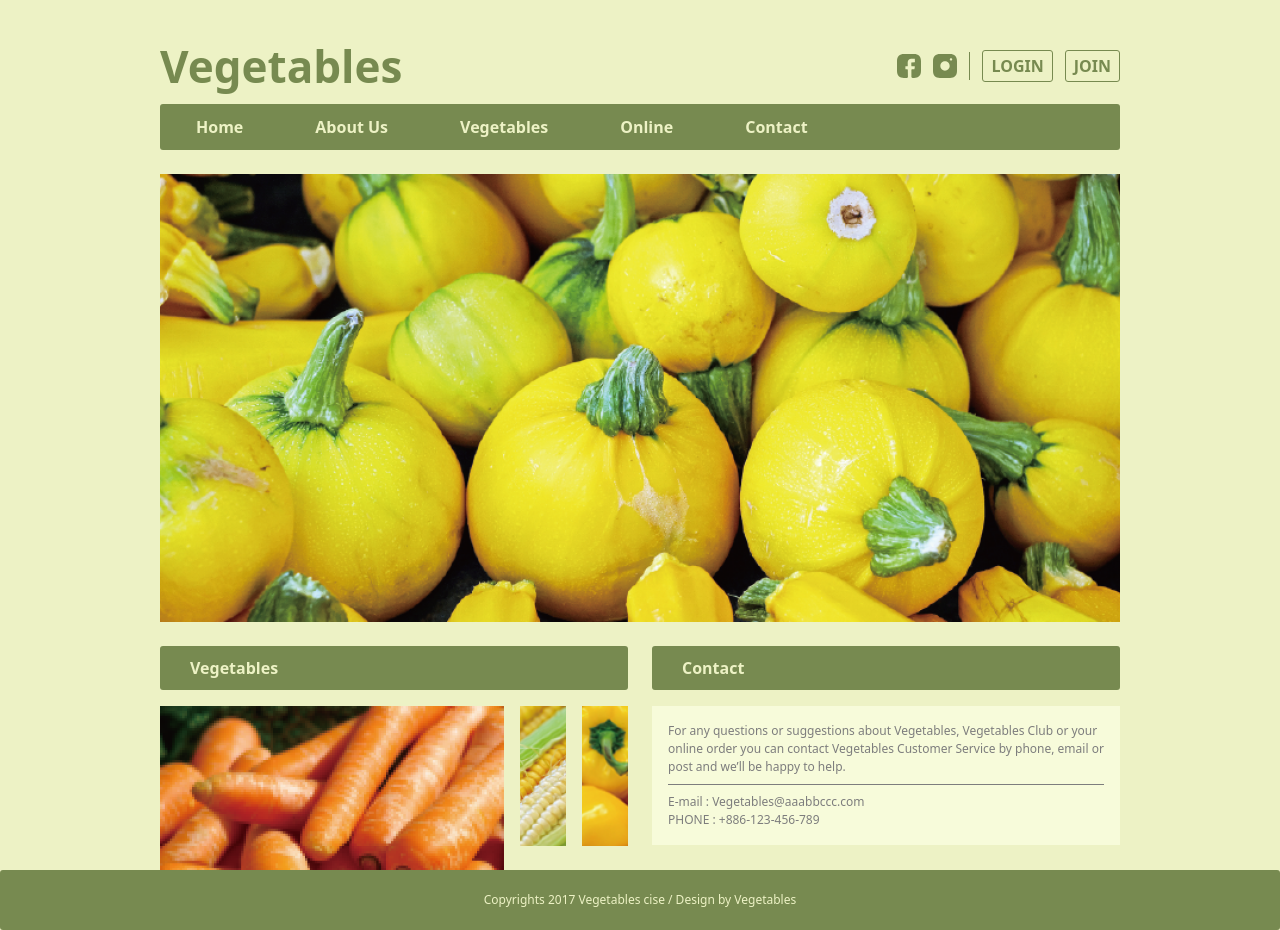
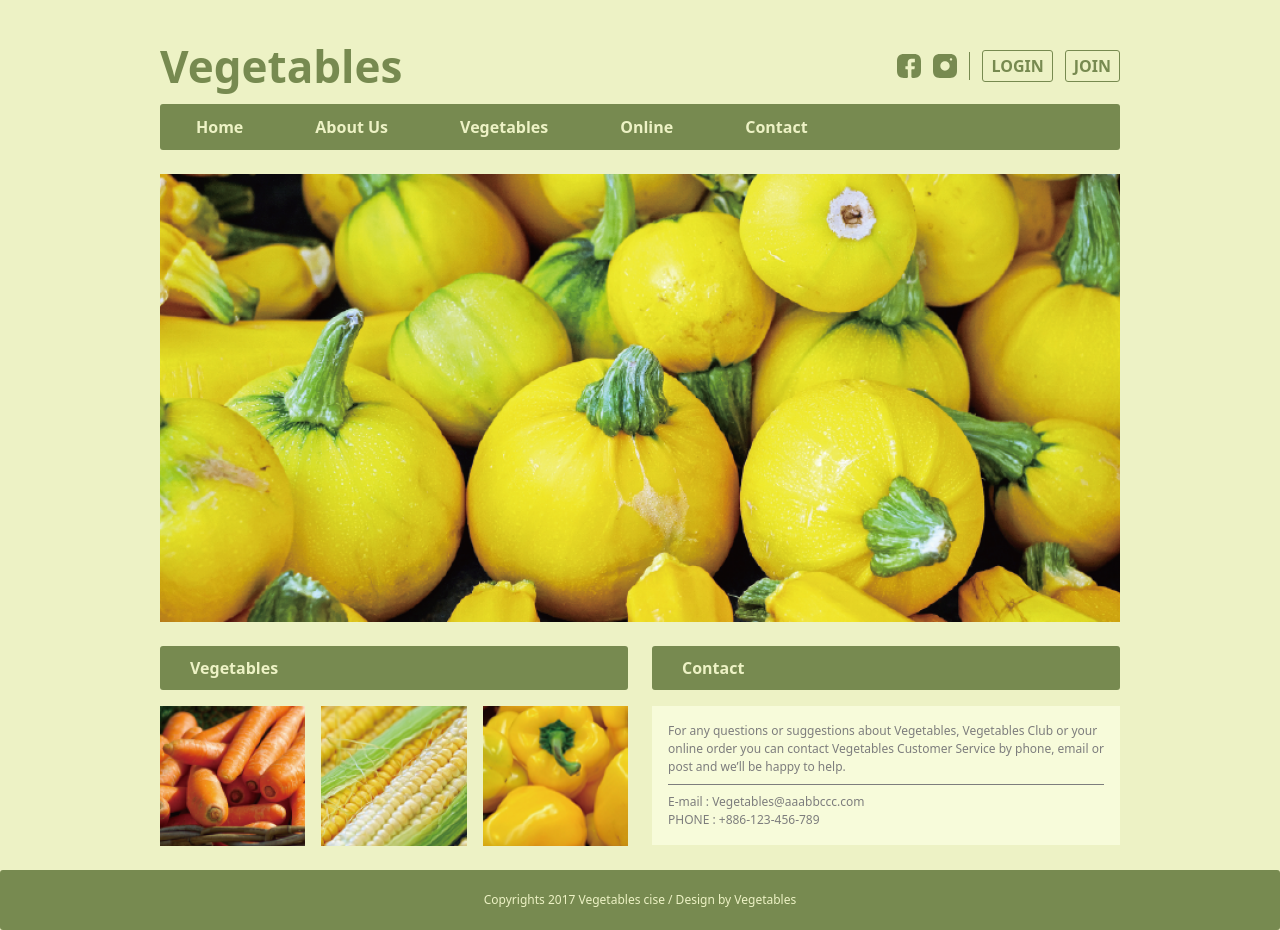
Before and after one commit to fengshing/React_vegetables_ver2, a React (Vite) app: page / in a window 1280 px wide. Built offline with nearby package versions, Linux system fonts and the light colour scheme.

Commit message:
09301719 imgfixver1

```diff
--- a/src/App.css
+++ b/src/App.css
@@ -1,9 +1,7 @@
-
 
 /* 以下是網頁設定 */
 /* 以下是網頁設定 */
 /* 以下是網頁設定 */
-
 
 .btn-gotohome {
   text-decoration: none;
--- a/src/component/Body.jsx
+++ b/src/component/Body.jsx
@@ -1,3 +1,7 @@
+import imgCarrot from '../../public/img/img-vegetables-carrot@2x.png';
+import imgCorn from '../../public/img/img-vegetables-corn@2x.png';
+import imgPepper from '../../public/img/img-vegetables-pepper@2x.png';
+
 
 const Body = () =>{
     return (
@@ -16,10 +20,12 @@ const Body = () =>{
                             <div className="box-title-text">Vegetables</div>
                         </div>
                         <div className="box-imggroup">
-                            <img src={require('../../public/img/img-vegetables-carrot@2x.png')} alt="carrot"/>
+                            <img className="img-vegetables-carrot-icon" src={imgCarrot} alt="carrot"/>
+                            <img className="img-vegetables-carrot-icon" src={imgCorn} alt="corn"/>
+                            <img className="img-vegetables-carrot-icon" src={imgPepper} alt="pepper"/>
                             {/* <img className="img-vegetables-carrot-icon" alt="carrot" src="../../public/img/img-vegetables-carrot@2x.png" /> */}
-                            <img className="img-vegetables-carrot-icon" alt="corn" src="../../public/img/img-vegetables-corn@2x.png" />
-                            <img className="img-vegetables-carrot-icon" alt="pepper" src="../../public/img/img-vegetables-pepper@2x.png" />
+                            {/* <img className="img-vegetables-carrot-icon" alt="corn" src="../../public/img/img-vegetables-corn@2x.png" /> */}
+                            {/* <img className="img-vegetables-carrot-icon" alt="pepper" src="../../public/img/img-vegetables-pepper@2x.png" /> */}
                         </div>
                     </aside>
                     {/* 此區為第三級內容，放置說明文字 */}
```
